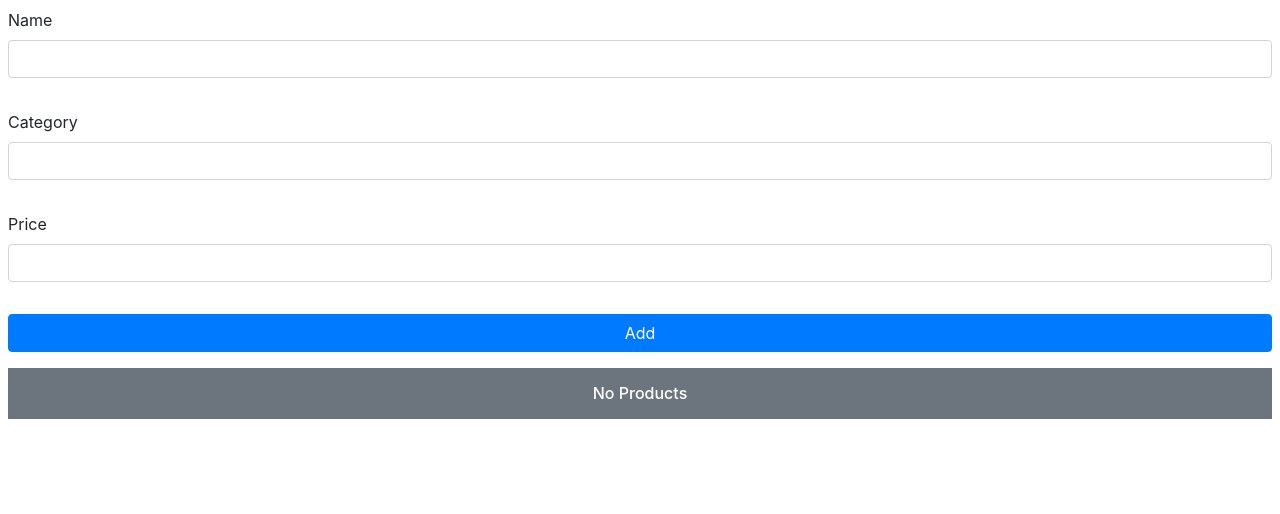
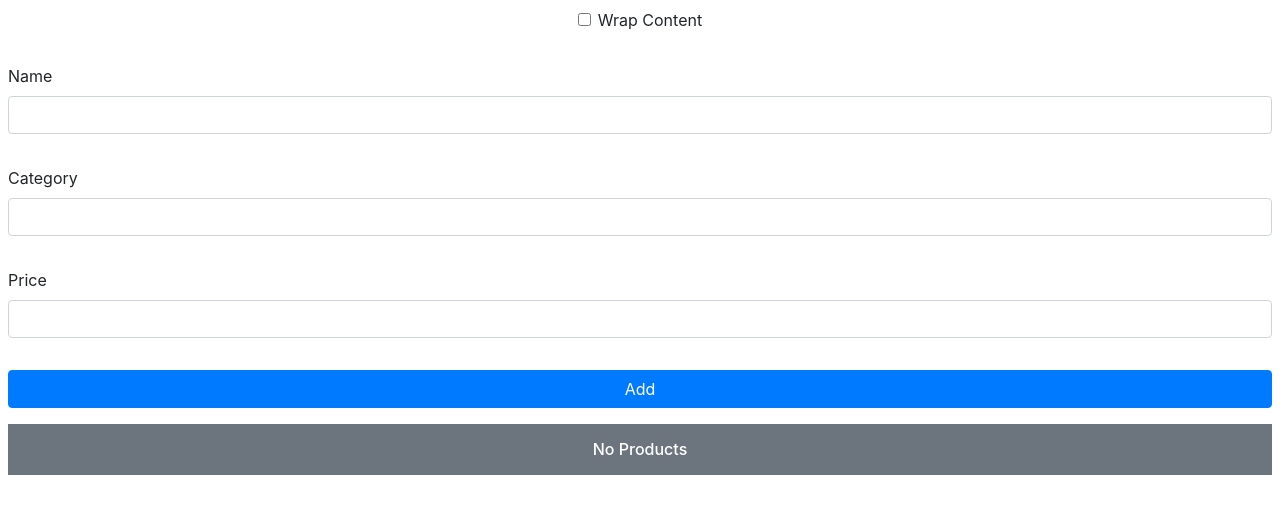
Before and after one commit to ndminh1307js/pro-react-16, a React (Create React App) app in the folder Chapter-16/refs/: page / in a window 1280 px wide. Shown: the top 514 px of the page. Built offline with nearby package versions, Linux system fonts and the light colour scheme.

Commit message:
Understanding Refs and the Lifecycles

```diff
--- a/Chapter-16/refs/src/Editor.js
+++ b/Chapter-16/refs/src/Editor.js
@@ -22,7 +22,8 @@ export class Editor extends Component {
     }
 
     this.state = {
-      errors: {}
+      errors: {},
+      wrapContent: false
     }
   }
 
@@ -63,8 +64,50 @@ export class Editor extends Component {
     return valid;
   }
 
+  toggleWrap = () => {
+    this.setState({ wrapContent: !this.state.wrapContent });
+  }
+
+  wrapContent(content) {
+    return this.state.wrapContent
+      ?
+      <div className="bg-secondary p-2">
+        <div className="bg-light">
+          {content}
+        </div>
+      </div>
+      : content;
+  }
+
+  getSnapshotBeforeUpdate(props, state) {
+    return Object.values(this.formElements).map(item => {
+      return {
+        name: [item.name],
+        value: [item.element.value]
+      }
+    })
+  }
+
+  componentDidUpdate(oldProps, oldState, snapshot) {
+    snapshot.forEach(item => {
+      let element = this.formElements[item.name].element;
+      if (element.value !== item.value) {
+        element.value = item.value;
+      }
+    })
+  }
+
   render() {
-    return <React.Fragment>
+    return this.wrapContent(
+      <React.Fragment>
+        <div className="form-group text-center p-2">
+          <div className="form-check">
+            <input type="checkbox" className="form-check-input"
+              checked={this.state.wrapContent}
+              onChange={this.toggleWrap} />
+            <label className="form-check-label">Wrap Content</label>
+          </div>
+        </div>
         {Object.values(this.formElements).map(elem =>
           <div className="form-group p-2" key={elem.name}>
             <label>{elem.label}</label>
@@ -84,5 +127,6 @@ export class Editor extends Component {
         </button>
         </div>
       </React.Fragment>
+    )
   }
 }
```
Lines whose indentation alone changed are shown as unchanged.
